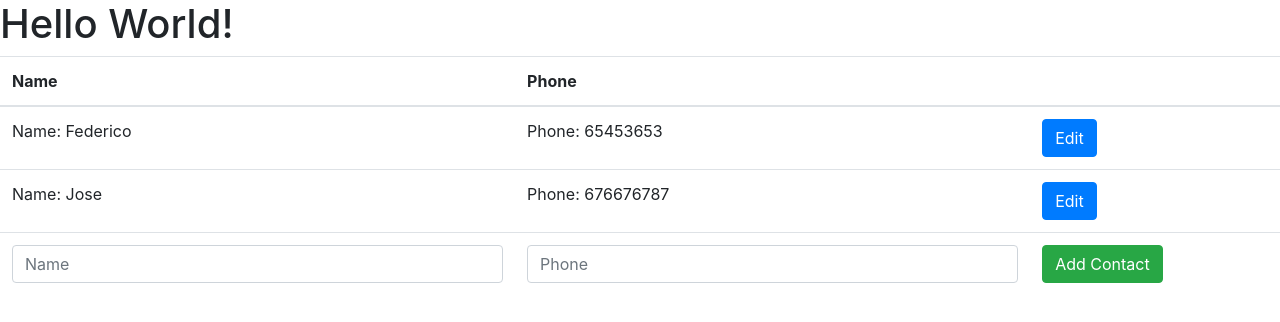
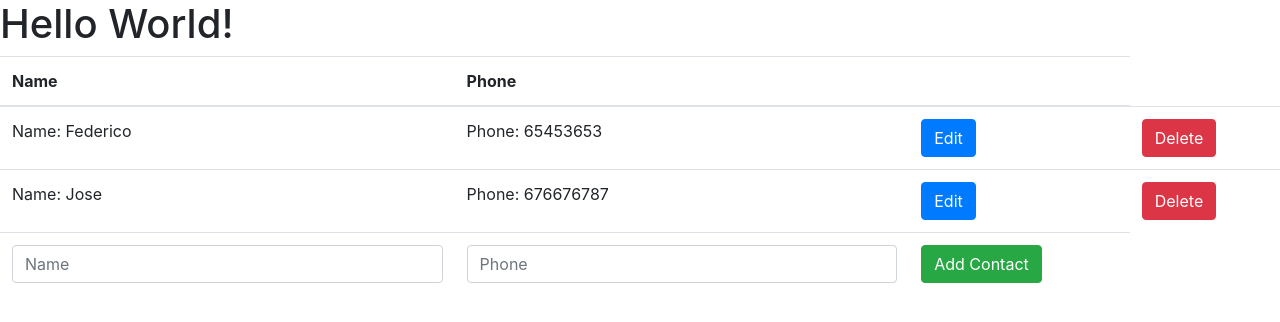
Before and after one commit to jorgeron/contacts-frontend-fis2019, a React (Create React App) app: page / in a window 1280 px wide. Shown: the top 322 px of the page. Built offline with nearby package versions, Linux system fonts and the light colour scheme.

Commit message:
Añadido botón de borrar contactos

```diff
--- a/src/Contact.js
+++ b/src/Contact.js
@@ -6,6 +6,7 @@ function Contact(props) {
             <td>Name: {props.contact.name}</td>
             <td>Phone: {props.contact.phone}</td>
             <td><button className="btn btn-primary" onClick={() => props.onEdit(props.contact)}>Edit</button></td>
+            <td><button className="btn btn-danger" onClick={() => props.onDelete(props.contact)}>Delete</button></td>
         </tr>
     );
 }
--- a/src/Contacts.js
+++ b/src/Contacts.js
@@ -13,6 +13,7 @@ class Contacts extends React.Component {
         this.handleEdit = this.handleEdit.bind(this);
         this.handleCloseError = this.handleCloseError.bind(this);
         this.addContact = this.addContact.bind(this);
+        this.handleDelete = this.handleDelete.bind(this);
     }
 
 
@@ -45,6 +46,12 @@ class Contacts extends React.Component {
         });
     }
 
+    handleDelete(contact) {
+        this.setState(prevState => ({
+            contacts: prevState.contacts.filter((c) => c.name !== contact.name)
+        }));
+    }
+
     render() {
         return(
             <div>
@@ -58,7 +65,8 @@ class Contacts extends React.Component {
                 </tr>
             </thead>
             {this.state.contacts.map((contact) =>
-                <Contact contact={contact} onEdit={this.handleEdit}/>
+                <Contact contact={contact} onEdit={this.handleEdit}
+                onDelete={this.handleDelete}/>
             )}
             <NewContact onAddContact={this.addContact} />
             </table>
```
